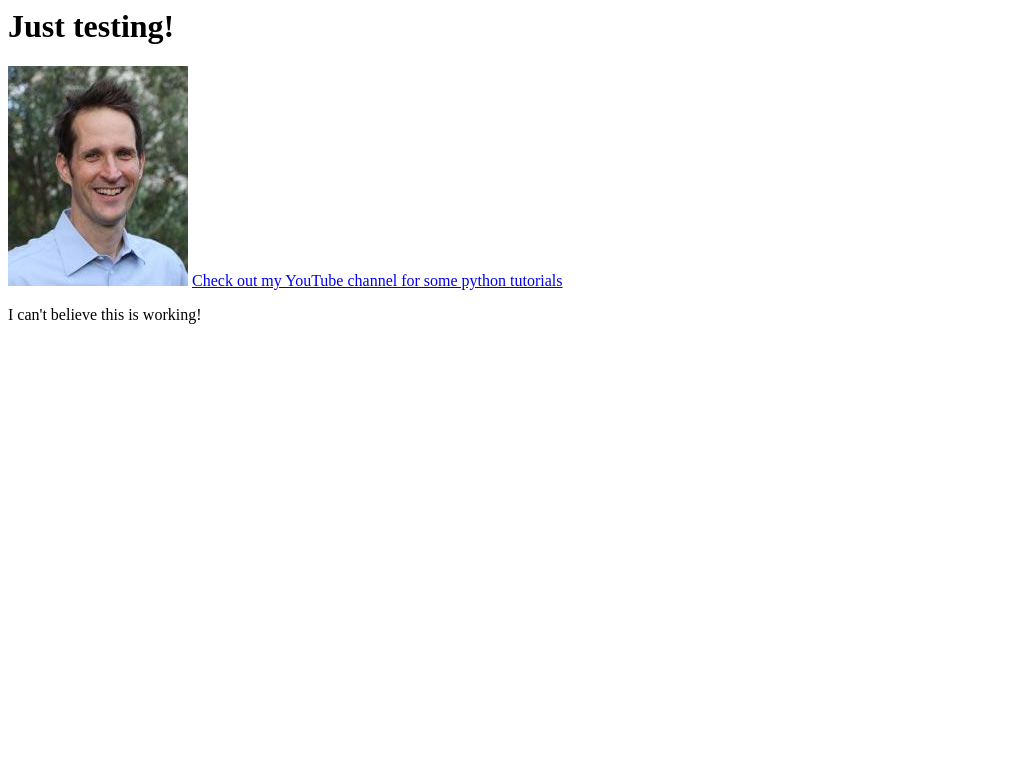
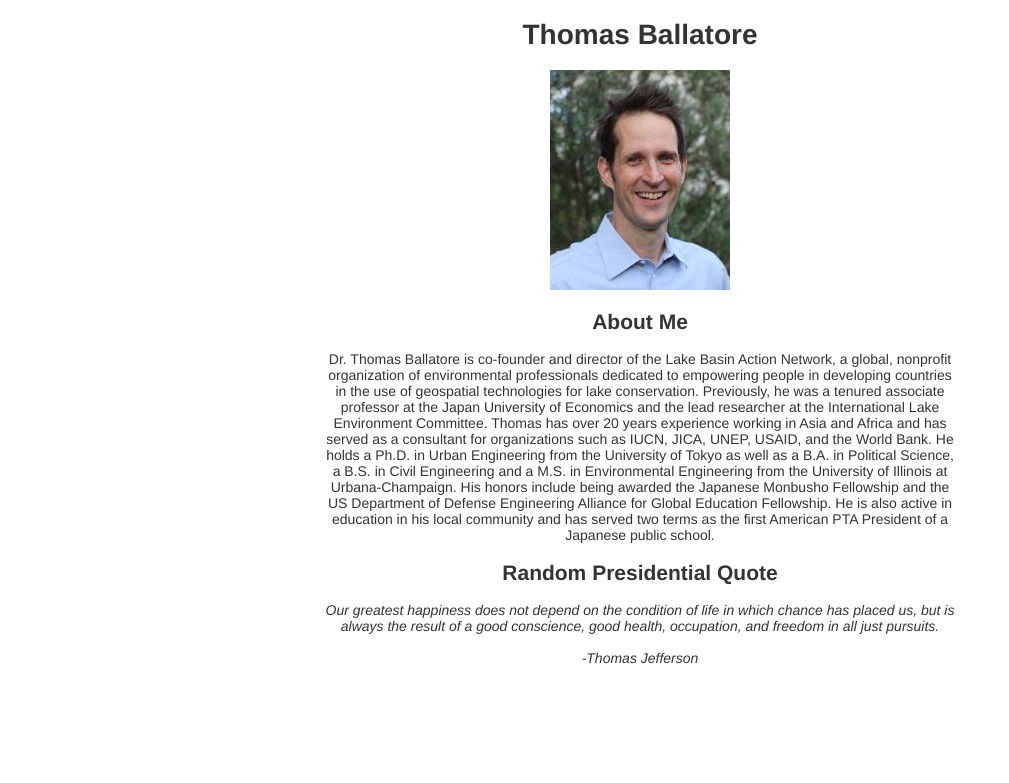
Before and after one commit to ThomasBallatore/dwa_a1, a PHP site: page / in a window 1280 px wide. Shown: the top 783 px of the page, without its empty margins (0-1009 px from the left). Run offline with PHP 8.4, Linux system fonts and the light colour scheme.

Commit message:
Content added

```diff
--- /dev/null
+++ b/css/a1.css
@@ -0,0 +1,17 @@
+/*  a1.css */
+
+body {
+	font-family: "Helvetica Neue",Helvetica,Arial,sans-serif;
+	font-size: 14px;
+	color: #333;
+}
+
+.container {
+	width: 50%;
+  text-align: center;
+	margin: auto;
+}
+
+.quote {
+  font-style: italic;
+}
--- a/index.php
+++ b/index.php
@@ -1,7 +1,72 @@
-<h1>Just testing!</h1>
 
-<img src='/images/thomas_ballatore.jpg' alt='Yours Truly'>
+<!DOCTYPE html>
+<html>
+<head>
 
-<a href='https://www.youtube.com/channel/UCEMuOBrjiLqB4IkWIczoYow'>Check out my YouTube channel for some python tutorials</a>
+	<title>Thomas Ballatore</title>
+	<meta charset="utf-8">
 
-<p>I can't believe this is working!</p>
+	<meta name="viewport" content="width=device-width">
+
+	<link rel="stylesheet" href="css/a1.css">
+
+</head>
+<body>
+
+	<div class="container">
+
+		<h1>Thomas Ballatore</h1>
+
+		<img src='images/thomas_ballatore.jpg' alt='Thomas Ballatore'>
+
+		<h2>About Me</h2>
+		<p>
+			Dr. Thomas Ballatore is co-founder and director of the Lake Basin Action
+			Network, a global, nonprofit organization of environmental professionals
+			dedicated to empowering people in developing countries in the use of
+			geospatial technologies for lake conservation. Previously, he was a
+			tenured associate professor at the Japan University of Economics and the
+			lead researcher at the International Lake Environment Committee. Thomas
+			has over 20 years experience working in Asia and Africa and has served as
+			a consultant for organizations such as IUCN, JICA, UNEP, USAID, and the
+			World Bank.	He holds a Ph.D. in Urban Engineering from the University of
+			Tokyo as well as a B.A. in Political Science,	a B.S. in Civil Engineering
+			and a M.S. in Environmental Engineering from the University of Illinois
+			at Urbana-Champaign. His honors include being awarded the Japanese
+			Monbusho Fellowship and the US Department	of Defense Engineering Alliance
+			for Global Education Fellowship. He is also active in education in his
+			local	community and has served two terms as the first American PTA
+			President of a Japanese public school.
+		</p>
+
+		<h2>Random Presidential Quote</h2>
+
+		<div class="quote">
+
+		<?php
+
+			$quotes = Array('Our greatest happiness does not depend on the condition
+			of life in which chance has placed us, but is always the result of a good
+			conscience, good health, occupation, and freedom in all just pursuits.
+			<br><br>-Thomas Jefferson',
+			'Do I not destroy my enemies when I make them my friends?
+			<br><br>-Abraham Lincoln',
+			'America was not built on fear. America was built on courage, on
+			imagination and an unbeatable determination to do the job at hand.
+			<br><br>-Harry Truman',
+			'My fingers are long and beautiful, as, it has been well documented, are
+			various other parts of my body.
+			<br><br>-Donald Trump',
+			'When you are a star they let you do anything.
+			<br><br>-Donald Trump');
+
+			echo $quotes[array_rand($quotes)];
+
+		?>
+
+		</div>
+
+	</div>
+
+</body>
+</html>
```
Also changed, not shown: 1 other file.
